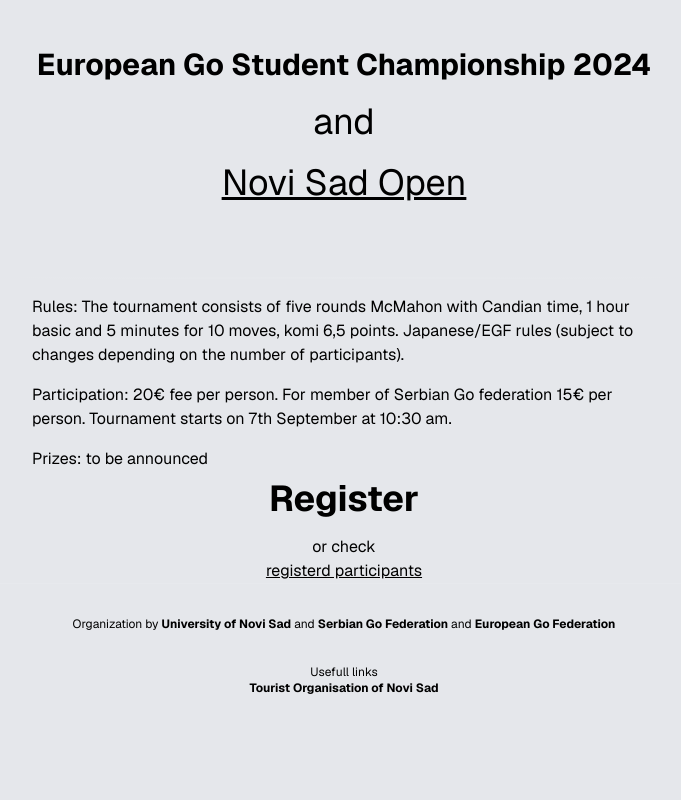
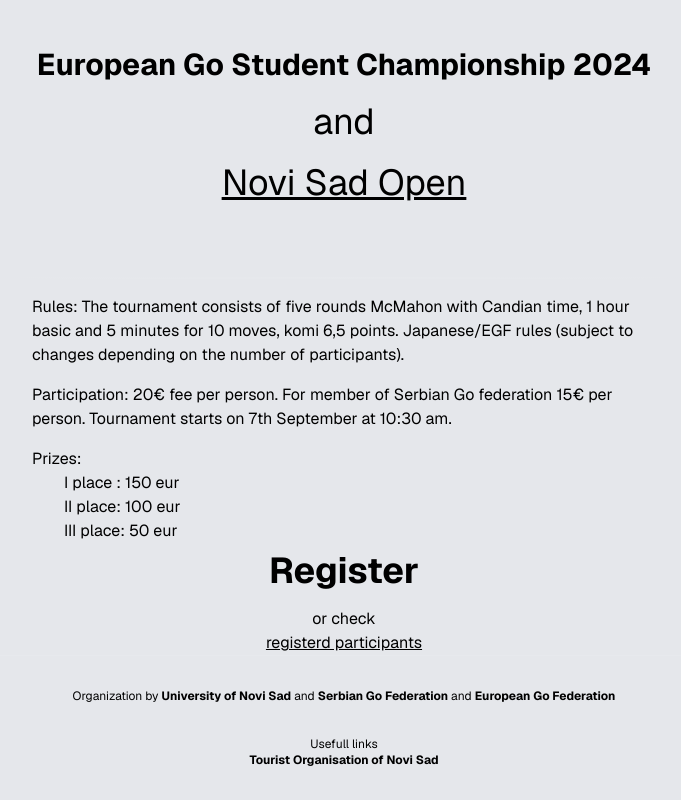
Before and after one commit to mih4ajlo/egsc24.in.rs, a Next.js app: page /nsOpen in a window 1280 px wide. Shown: the part 571-1371 px from the top of the page, without its empty margins (296-977 px from the left). Before the commit the page ends 1299 px from the top, so only its background shows below. Built offline with nearby package versions, Linux system fonts and the light colour scheme.

Commit message:
prizes, and overflow for tables

```diff
--- a/app/nsOpen/page.jsx
+++ b/app/nsOpen/page.jsx
@@ -24,7 +24,11 @@
           <li className="py-2">
             Participation: 20€ fee per person. For member of Serbian Go federation 15€ per person.  Tournament starts on 7th September at 10:30 am.
           </li>
-          <li className="py-2">Prizes: to be announced</li>
+          <li className="py-2">Prizes:
+            <p className="ml-8">
+              I place : 150 eur <br/> II place: 100 eur <br/> III place: 50 eur
+            </p>
+          </li>
         </ul>
 
         <div className="w-full flex flex-col justify-center text-center">
--- a/app/nsOpen/participants/page.jsx
+++ b/app/nsOpen/participants/page.jsx
@@ -83,9 +83,9 @@
   return (
     <>
 
-    <table>
+    <table >
       <thead>{headJ}</thead>
-      <tbody>{bodJ}</tbody>
+      <tbody >{bodJ}</tbody>
     </table>
     </>
   );
@@ -114,5 +114,5 @@
 
 
 
-  return <div>{(resp)}</div>;
+  return <div className="overflow-x-auto max-w-[95%]">{(resp)}</div>;
 }
--- a/app/participants/page.jsx
+++ b/app/participants/page.jsx
@@ -1,7 +1,7 @@
 import React from "react";
 import { createClient } from "@/utils/supabase/server";
 
-const notToDisplay = ["created_at", "id", "e_mail", "faculty","degree", "rating","note"];
+const notToDisplay = ["created_at", "id", "e_mail", "faculty","degree", "note"];
 
 const maping = {
   "first_name": "Name",
@@ -44,8 +44,8 @@
 
 const headJSX = (participants) => {
 
-  if (! Array.isArray(participants) || participants.length ===0) {
-    return <>no participants registered </>;
+  if (! Array.isArray(participants) ) {
+    return <>no entries</>;
   }
 
   let tempPar = Object.entries(participants[0])
@@ -56,7 +56,7 @@
       <tr>
         {tempPar.map(
           (el, i) => {
-            if(el[0]==='#')return <th>#</th>;
+            if(el[0]==='#')return <th>  #</th>;
             return notToDisplay.indexOf(el[0]) == -1 ? (<th>{ maping[el[0]] }</th>) : null
           }
         )}
@@ -65,7 +65,7 @@
 
 };
 
-const renderTable = (data = []) => {
+const renderTable = (data) => {
 
 
 
@@ -73,7 +73,7 @@
   let bodJ =  bodyJSX(data);
 
   return (
-    <table>
+    <table >
       <thead>{headJ}</thead>
       <tbody>{bodJ}</tbody>
     </table>
@@ -81,6 +81,7 @@
 };
 
 export default function Participants() {
+  let paricArr = [];
 
   const getParticipants = async () => {
     "use server";
@@ -89,8 +90,7 @@
 
     const { data: participants } = await supabase
       .from("main_participants")
-      .select()
-      .limit(50);
+      .select();
 
 
     return renderTable(participants);
@@ -101,5 +101,5 @@
 
 
 
-  return <div>{(resp)}</div>;
+  return <div className="overflow-x-auto max-w-[95%]">{(resp)}</div>;
 }
--- a/app/rules/page.tsx
+++ b/app/rules/page.tsx
@@ -17,7 +17,12 @@
           fall 2024 are also eligible but have to show an appropriate university
           document. Tournament starts on 7th September at 9:30 am.
         </li>
-        <li className="py-2">Prizes: to be announced</li>
+        <li className="py-2">Prizes:
+
+          <p className="ml-8">
+            I place : 100 eur <br/> II place: 50 eur <br/> III place: 30 eur
+          </p>
+        </li>
       </ul>
     </div>
   );
```
